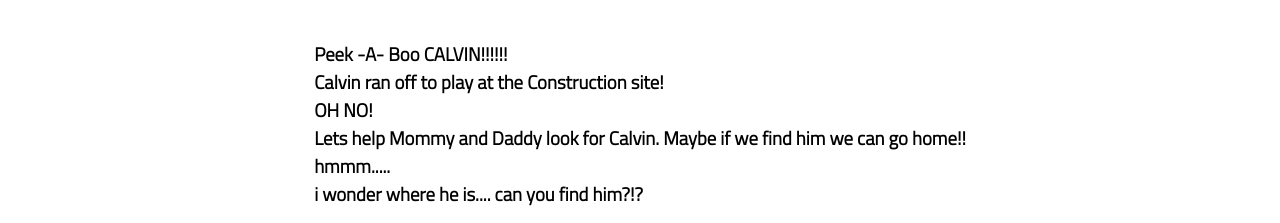
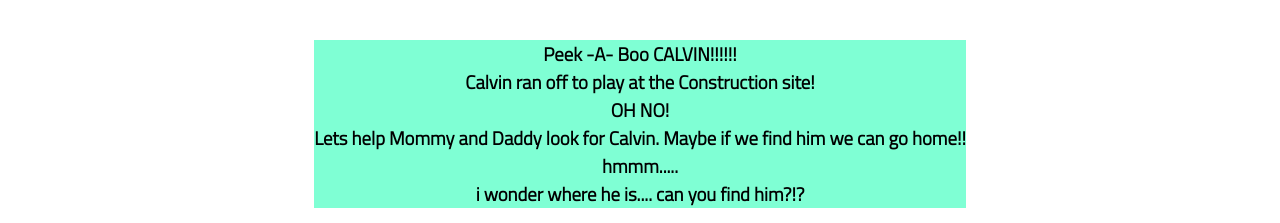
Before and after one commit to amanda-hecht89/extra-practice, a plain HTML site: page index.html in a window 1280 px wide. Shown: the part 513-736 px from the top of the page. Drawn offline with Linux system fonts and the light colour scheme.

Commit message:
CSS start

```diff
--- a/index.html
+++ b/index.html
@@ -23,7 +23,7 @@
             <h2>
                 Find CALVIN!!!!
             </h2>
-            <h3>
+            <h3 class="story">
                 Peek -A- Boo CALVIN!!!!!! <br> Calvin ran off to play at the Construction site! <br> OH NO! <br> Lets help Mommy and Daddy
                 look for Calvin. Maybe if we find him we can go home!!<br>
                 hmmm.....<br> i wonder where he is.... can you find him?!?
--- a/styles/style.css
+++ b/styles/style.css
@@ -88,6 +88,11 @@ button {
 .calvin {
     display: none
 }
+h3 {
+    text-align: center;
+    background-color: aquamarine;
+
+}
 
 .results {
     display: flex;
```
